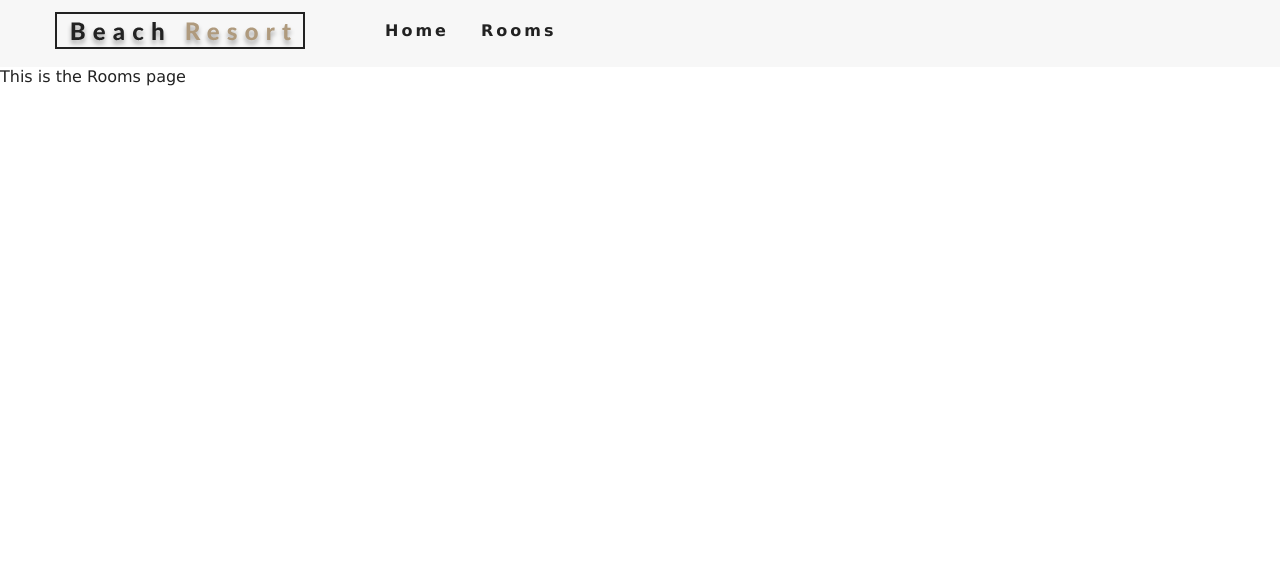
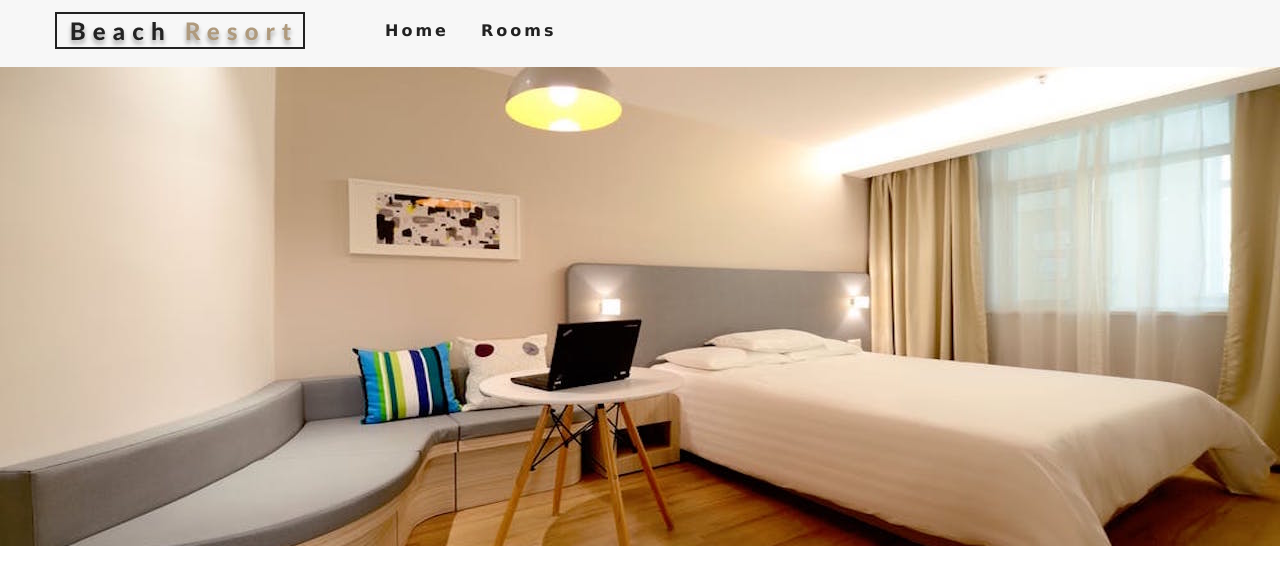
Before and after one commit to pickles135/resort-proj, a React (Create React App) app: page /rooms in a window 1280 px wide. Shown: the top 584 px of the page. Built offline with nearby package versions, Linux system fonts and the light colour scheme.

Commit message:
creates a Hero component that will take in a different className which will override the default hero image

```diff
--- a/src/pages/Rooms.js
+++ b/src/pages/Rooms.js
@@ -3,7 +3,7 @@ import Hero from '../components/Hero';
 
 const Rooms = () => {
   return (
-    <div>This is the Rooms page</div>
+    <Hero hero="roomsHero" />
   )
 };
 
```
